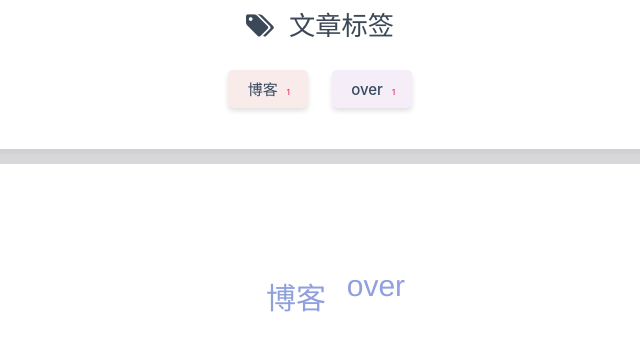
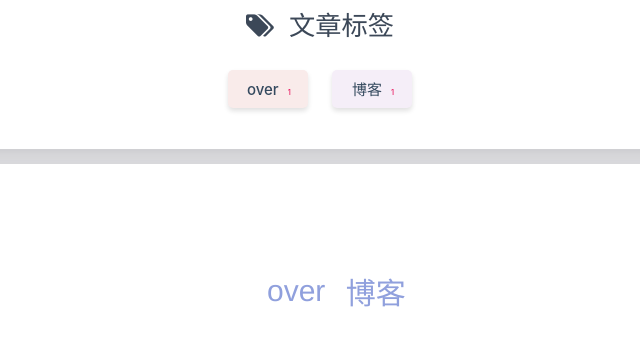
Before and after one commit to Ashupup/Ashupup.github.io, a plain HTML site: page tags/index.html in a window 1280 px wide. Shown: the part 446-800 px from the top of the page, 320-960 px from the left. Drawn offline with Linux system fonts and the light colour scheme; some packages are replaced by stand-ins of ours; a script that the page names is missing.

Commit message:
Site updated: 2021-09-28 22:35:25

```diff
--- a/tags/index.html
+++ b/tags/index.html
@@ -271,19 +271,19 @@ $('.bg-cover').css('background-image', 'url(/medias/banner/' + new Date().getDay
             <div class="tag-chips">
 
 
-                <a href="/tags/博客/" title="博客: 1">
+                <a href="/tags/over/" title="over: 1">
                     <span class="chip center-align waves-effect waves-light
                              chip-default "
-                            data-tagname="博客" style="background-color: #F9EBEA;">博客
+                            data-tagname="over" style="background-color: #F9EBEA;">over
                         <span class="tag-length">1</span>
                     </span>
                 </a>
 
 
-                <a href="/tags/over/" title="over: 1">
+                <a href="/tags/博客/" title="博客: 1">
                     <span class="chip center-align waves-effect waves-light
                              chip-default "
-                            data-tagname="over" style="background-color: #F5EEF8;">over
+                            data-tagname="博客" style="background-color: #F5EEF8;">博客
                         <span class="tag-length">1</span>
                     </span>
                 </a>
@@ -312,7 +312,7 @@ $('.bg-cover').css('background-image', 'url(/medias/banner/' + new Date().getDay
 <script type="text/javascript">
 
 
-    $('#tag-wordcloud').jQCloud([{"text":"博客","weight":1,"link":"/tags/博客/"},{"text":"over","weight":1,"link":"/tags/over/"}], {
+    $('#tag-wordcloud').jQCloud([{"text":"over","weight":1,"link":"/tags/over/"},{"text":"博客","weight":1,"link":"/tags/博客/"}], {
         autoResize: true
     });
 </script>
```
Also changed, not shown: about/index.html (+1 -1 lines), tags/over/index.html (+6 -6 lines), tags/博客/index.html (+6 -6 lines).
